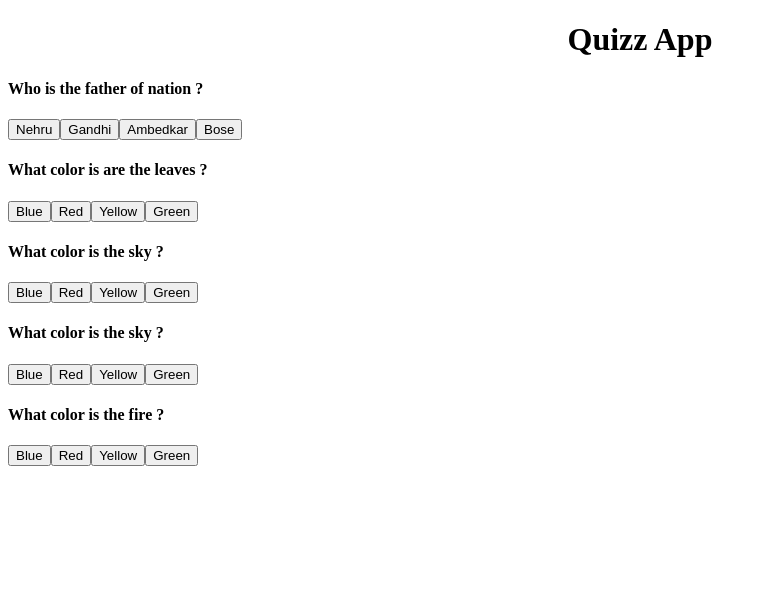
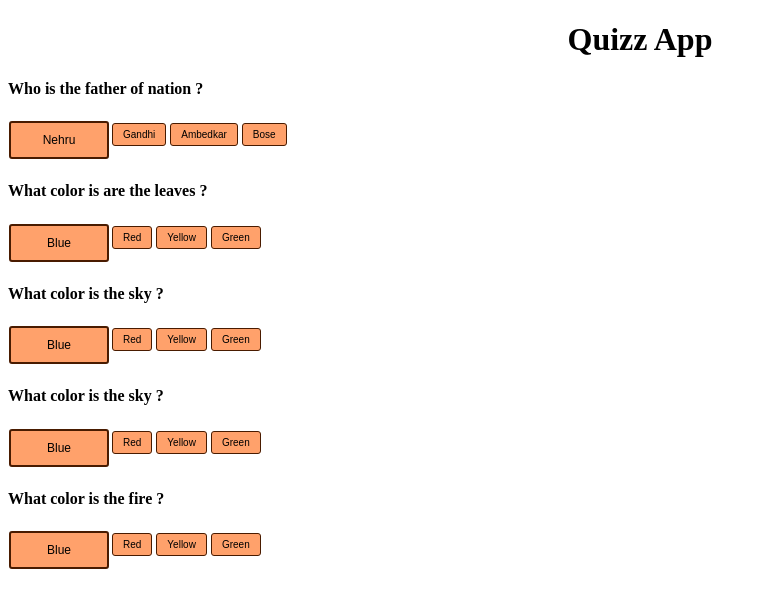
Before and after one commit to iamneo-production/ecffceaebceeacceebdafdfbedeaaeafdbbc, a React (Create React App) app in the folder reactapp/: page / in a window 1280 px wide. Both pictures are taken after a click on the button "Start Quiz". Shown: the top 608 px of the page, without its empty margins (0-767 px from the left). Built offline with nearby package versions, Linux system fonts and the light colour scheme.

Commit message:
Backup Commit

```diff
--- a/reactapp/src/App.css
+++ /dev/null
@@ -1,6 +0,0 @@
-.buttons{
-  background-color: #FFBA93;
-}
-.banners{
-  background-color: #9F5F80;
-}
--- a/reactapp/src/App.js
+++ b/reactapp/src/App.js
@@ -1,7 +1,7 @@
 import {useState} from "react";
 import Button from "./components/UI/Button/Button";
 import Card from "./components/UI/Card/Card";
-import "./"
+import "./index.css";
 function App(){
     var [states,setStates]=useState({
         curpage: "strt",
@@ -92,7 +92,7 @@ function App(){
             {(states.curpage==="strt") ?
             <div>
                 {(states.retry==1) ? <div>You scored {states.tot_cor_ans}/5 correctly</div> : ""}
-                <button style={{backgroundColor: "#FFBA93",border: "1px solid #FFBA93",padding: "5px",width: "35%",height: "45px"}} onClick={()=>{initialise()}}>Start Quiz</button>
+                <button className="start_btn" onClick={()=>{initialise()}}>Start Quiz</button>
             </div>
             :
             <div className="Quiz">
@@ -165,7 +165,7 @@ function App(){
             }}
             answer={states.questions[4].answer}
             />
-            {(states.attempted>=5) ? <Button tag="1" choice="1" name="hlo" isdisabled="" onclick={()=>{setStates({...states,curpage: "strt",retry: 1})}}>Show Results</Button>  : ""}
+            {(states.attempted>=5) ? <Button tag="1" choice="1" name="show_btn" isdisabled="" onclick={()=>{setStates({...states,curpage: "strt",retry: 1})}}>Show Results</Button>  : ""}
             </div>
             }
 
--- a/reactapp/src/components/UI/Button/Button.js
+++ b/reactapp/src/components/UI/Button/Button.js
@@ -1,7 +1,7 @@
 function Button(props){
     return(
         <div>
-        <button className="result" disabled={props.isdisabled} onClick={()=>{props.onclick(props.qno,props.children,props.answer)}}>{props.children}</button>
+        <button className={props.name} disabled={props.isdisabled} onClick={()=>{props.onclick(props.qno,props.children,props.answer)}}>{props.children}</button>
         </div>
     )
 }
--- a/reactapp/src/components/UI/Card/Card.js
+++ b/reactapp/src/components/UI/Card/Card.js
@@ -4,10 +4,10 @@ function Card(props){
         <div className="outerdiv">
             <h4>{props.question}</h4>
             <div style={{display: "flex"}}>
-            <Button qno={props.qno} answer={props.answer} choice="1" className="buttons" isdisabled={props.isDisabled} onclick={props.correctAnswerMarkUpdate}>{props.options.option1}</Button>
-            <Button qno={props.qno} answer={props.answer} choice="2" className="buttons" isdisabled={props.isDisabled} onclick={props.correctAnswerMarkUpdate}>{props.options.option2}</Button>
-            <Button qno={props.qno} answer={props.answer} choice="3" className="buttons" isdisabled={props.isDisabled} onclick={props.correctAnswerMarkUpdate}>{props.options.option3}</Button>
-            <Button qno={props.qno} answer={props.answer} choice="4" className="buttons" isdisabled={props.isDisabled} onclick={props.correctAnswerMarkUpdate}>{props.options.option4}</Button>
+            <Button name="option" qno={props.qno} answer={props.answer} choice="1" className="buttons" isdisabled={props.isDisabled} onclick={props.correctAnswerMarkUpdate}>{props.options.option1}</Button>
+            <Button name="btn" qno={props.qno} answer={props.answer} choice="2" className="buttons" isdisabled={props.isDisabled} onclick={props.correctAnswerMarkUpdate}>{props.options.option2}</Button>
+            <Button name="btn" qno={props.qno} answer={props.answer} choice="3" className="buttons" isdisabled={props.isDisabled} onclick={props.correctAnswerMarkUpdate}>{props.options.option3}</Button>
+            <Button name="btn" qno={props.qno} answer={props.answer} choice="4" className="buttons" isdisabled={props.isDisabled} onclick={props.correctAnswerMarkUpdate}>{props.options.option4}</Button>
             </div>
         </div>
     )
```
